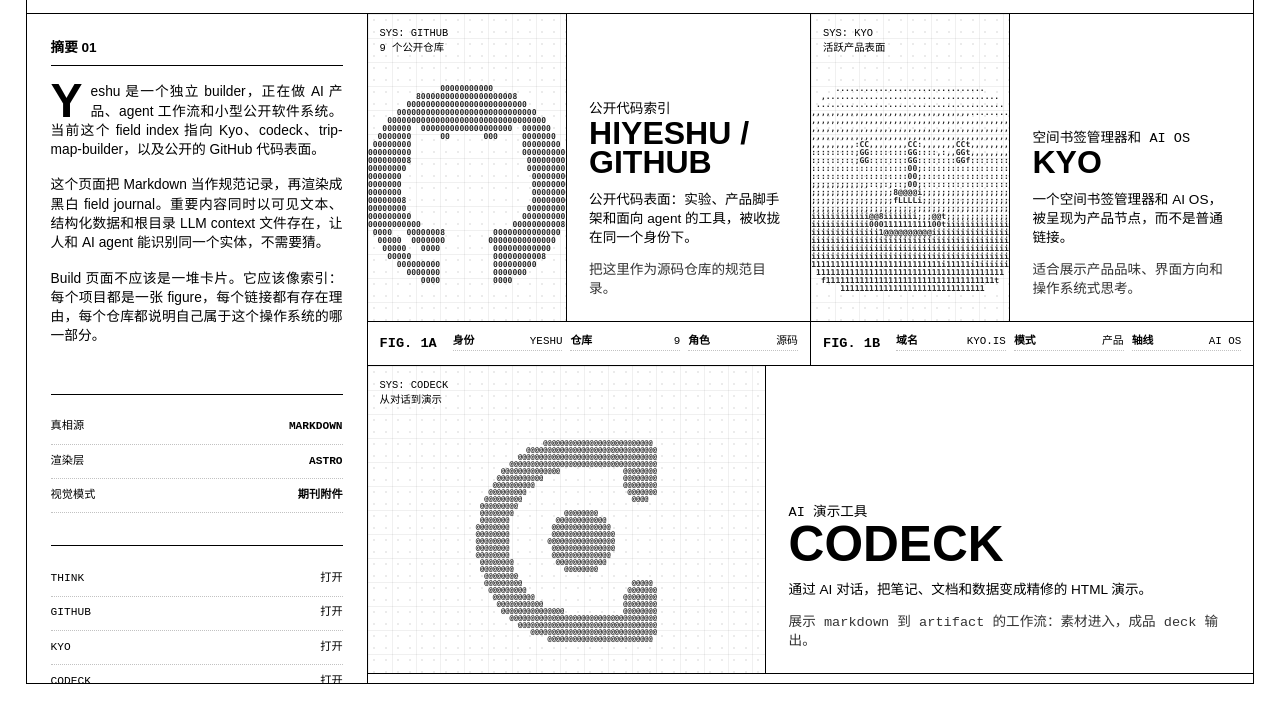
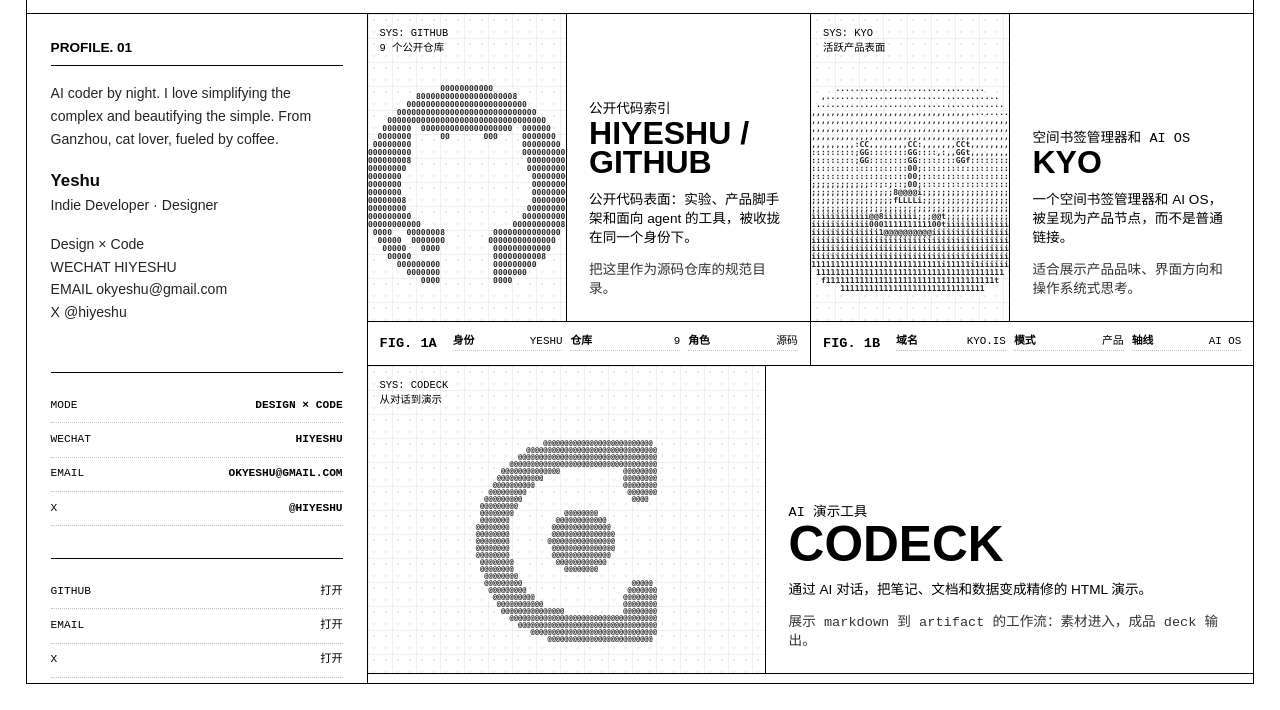
Before and after one commit to hiyeshu/yeshu.dev, an Astro site: page /build in a window 1280 px wide. Shown: the part 90-800 px from the top of the page. Built offline with nearby package versions, Linux system fonts and the light colour scheme; Astro itself is replaced by a stand-in of ours.

Commit message:
Update build profile content

```diff
--- a/src/content/pages/CLAUDE.md
+++ b/src/content/pages/CLAUDE.md
@@ -2,8 +2,8 @@
 > L2 | 父级: ../CLAUDE.md
 
 成员清单
-build.md: 中文 Build Markdown 真相源，定义 GEO 元数据、身份、masthead、外链、控制信号、项目 visual 与中文正文说明。
-build-en.md: 英文 Build Markdown 镜像，定义 /en/build/ 的 GEO 元数据、身份、masthead、外链、控制信号、项目 visual 与英文正文说明。
+build.md: 中文 Build Markdown 真相源，定义 GEO 元数据、身份、masthead、profile 摘要、联系信号、项目 visual 与正文说明。
+build-en.md: 英文 Build Markdown 镜像，定义 /en/build/ 的 GEO 元数据、身份、masthead、profile 摘要、联系信号、项目 visual 与正文说明。
 
 法则: 一页一文档·数据在头部·语义在正文
 
--- a/src/content/pages/build-en.md
+++ b/src/content/pages/build-en.md
@@ -14,7 +14,7 @@
   - "codeck"
   - "trip-map-builder"
   - "Markdown-first websites"
-dateModified: "2026-05-31"
+dateModified: "2026-06-02"
 identity:
   name: "Yeshu"
   alternateNames:
@@ -22,6 +22,7 @@
   description: "Yeshu is an independent builder focused on AI products, agent workflows, Markdown-first publishing, and small software systems."
   sameAs:
     - "https://github.com/hiyeshu"
+    - "https://x.com/hiyeshu"
   knowsAbout:
     - "AI product design"
     - "agent workflows"
@@ -33,23 +34,23 @@
 volume: "01.A"
 dateLabel: "MAY 2026"
 doi: "yeshu.dev/build"
-abstractTitle: "Abstract. 01"
+abstractTitle: "Profile. 01"
 links:
-  - label: "Think"
-    href: "https://yeshu.dev/en/"
   - label: "GitHub"
     href: "https://github.com/hiyeshu"
-  - label: "Kyo"
-    href: "https://www.kyo.is/"
-  - label: "codeck"
-    href: "https://codeck.sh/"
+  - label: "Email"
+    href: "mailto:okyeshu@gmail.com"
+  - label: "X"
+    href: "https://x.com/hiyeshu"
 controls:
-  - label: "Source of Truth"
-    value: "Markdown"
-  - label: "Render Layer"
-    value: "Astro"
-  - label: "Visual Mode"
-    value: "Journal Annex"
+  - label: "Mode"
+    value: "Design × Code"
+  - label: "WeChat"
+    value: "HIYESHU"
+  - label: "Email"
+    value: "okyeshu@gmail.com"
+  - label: "X"
+    value: "@hiyeshu"
 projects:
   - id: "github"
     figure: "FIG. 1A"
@@ -130,8 +131,12 @@
         value: "map"
 ---
 
-Yeshu is an independent builder working on AI products, agent workflows, and small public software systems. The current field index points to Kyo, codeck, trip-map-builder, and the public GitHub code surface.
+AI coder by night. I love simplifying the complex and beautifying the simple. From Ganzhou, cat lover, fueled by coffee.
 
-This page treats Markdown as the canonical record and renders it as a monochrome field journal. The important content is available as visible text, structured data, and a root-level LLM context file so people and AI agents can identify the same entity without guessing.
+**Yeshu**
+Indie Developer · Designer
 
-The build page should not be a pile of cards. It should behave like an index: each project is a figure, each link has a reason to exist, and each repository explains what part of the operating system it belongs to.
+Design × Code
+WECHAT HIYESHU
+EMAIL okyeshu@gmail.com
+X @hiyeshu
--- a/src/content/pages/build.md
+++ b/src/content/pages/build.md
@@ -14,7 +14,7 @@
   - "codeck"
   - "trip-map-builder"
   - "Markdown 优先网站"
-dateModified: "2026-05-31"
+dateModified: "2026-06-02"
 identity:
   name: "Yeshu"
   alternateNames:
@@ -22,6 +22,7 @@
   description: "Yeshu 是一个独立 builder，关注 AI 产品、agent 工作流、Markdown 优先发布和小型软件系统。"
   sameAs:
     - "https://github.com/hiyeshu"
+    - "https://x.com/hiyeshu"
   knowsAbout:
     - "AI 产品设计"
     - "Agent 工作流"
@@ -33,23 +34,23 @@
 volume: "01.A"
 dateLabel: "MAY 2026"
 doi: "yeshu.dev/build"
-abstractTitle: "摘要 01"
+abstractTitle: "Profile. 01"
 links:
-  - label: "Think"
-    href: "https://yeshu.dev/"
   - label: "GitHub"
     href: "https://github.com/hiyeshu"
-  - label: "Kyo"
-    href: "https://www.kyo.is/"
-  - label: "codeck"
-    href: "https://codeck.sh/"
+  - label: "Email"
+    href: "mailto:okyeshu@gmail.com"
+  - label: "X"
+    href: "https://x.com/hiyeshu"
 controls:
-  - label: "真相源"
-    value: "Markdown"
-  - label: "渲染层"
-    value: "Astro"
-  - label: "视觉模式"
-    value: "期刊附件"
+  - label: "Mode"
+    value: "Design × Code"
+  - label: "WeChat"
+    value: "HIYESHU"
+  - label: "Email"
+    value: "okyeshu@gmail.com"
+  - label: "X"
+    value: "@hiyeshu"
 projects:
   - id: "github"
     figure: "FIG. 1A"
@@ -130,8 +131,12 @@
         value: "地图"
 ---
 
-Yeshu 是一个独立 builder，正在做 AI 产品、agent 工作流和小型公开软件系统。当前这个 field index 指向 Kyo、codeck、trip-map-builder，以及公开的 GitHub 代码表面。
+AI coder by night. I love simplifying the complex and beautifying the simple. From Ganzhou, cat lover, fueled by coffee.
 
-这个页面把 Markdown 当作规范记录，再渲染成黑白 field journal。重要内容同时以可见文本、结构化数据和根目录 LLM context 文件存在，让人和 AI agent 能识别同一个实体，不需要猜。
+**Yeshu**
+Indie Developer · Designer
 
-Build 页面不应该是一堆卡片。它应该像索引：每个项目都是一张 figure，每个链接都有存在理由，每个仓库都说明自己属于这个操作系统的哪一部分。
+Design × Code
+WECHAT HIYESHU
+EMAIL okyeshu@gmail.com
+X @hiyeshu
--- a/src/styles/CLAUDE.md
+++ b/src/styles/CLAUDE.md
@@ -2,7 +2,7 @@
 > L2 | 父级: ../CLAUDE.md
 
 成员清单
-global.css: CSS 站点全局视觉系统，聚合 Tailwind/shadcn token 并实现固定期刊外框、统一当前项标记、ASCII 项目图版、通用载入封面、notes 阅读版式、标题日期侧栏和顶栏 CN/EN 语言开关。
+global.css: CSS 站点全局视觉系统，聚合 Tailwind/shadcn token 并实现固定期刊外框、统一当前项标记、ASCII 项目图版、Build profile 摘要、通用载入封面、notes 阅读版式、标题日期侧栏和顶栏 CN/EN 语言开关。
 
 法则: 视觉集中·类名稳定·页面不内联大块样式
 
--- a/src/styles/global.css
+++ b/src/styles/global.css
@@ -235,17 +235,18 @@
 
 .abstract p {
   margin: 0 0 1rem;
-  font-size: 0.86rem;
-  text-align: justify;
-  hyphens: auto;
+  color: var(--reader-text);
+  font-size: 0.88rem;
+  line-height: 1.62;
+  text-align: left;
+  hyphens: none;
 }
 
-.abstract p:first-of-type::first-letter {
-  float: left;
-  padding-right: 0.5rem;
-  font-size: 3rem;
+.abstract strong {
+  color: var(--reader-ink);
+  font-size: 1.05rem;
   font-weight: 900;
-  line-height: 0.8;
+  letter-spacing: 0;
 }
 
 .control-bank,
@@ -266,6 +267,10 @@
   font-family: var(--font-mono), "Space Mono", monospace;
   font-size: 0.7rem;
   text-transform: uppercase;
+}
+
+.control-row strong {
+  text-align: right;
 }
 
 .link-bank a:hover {
```
